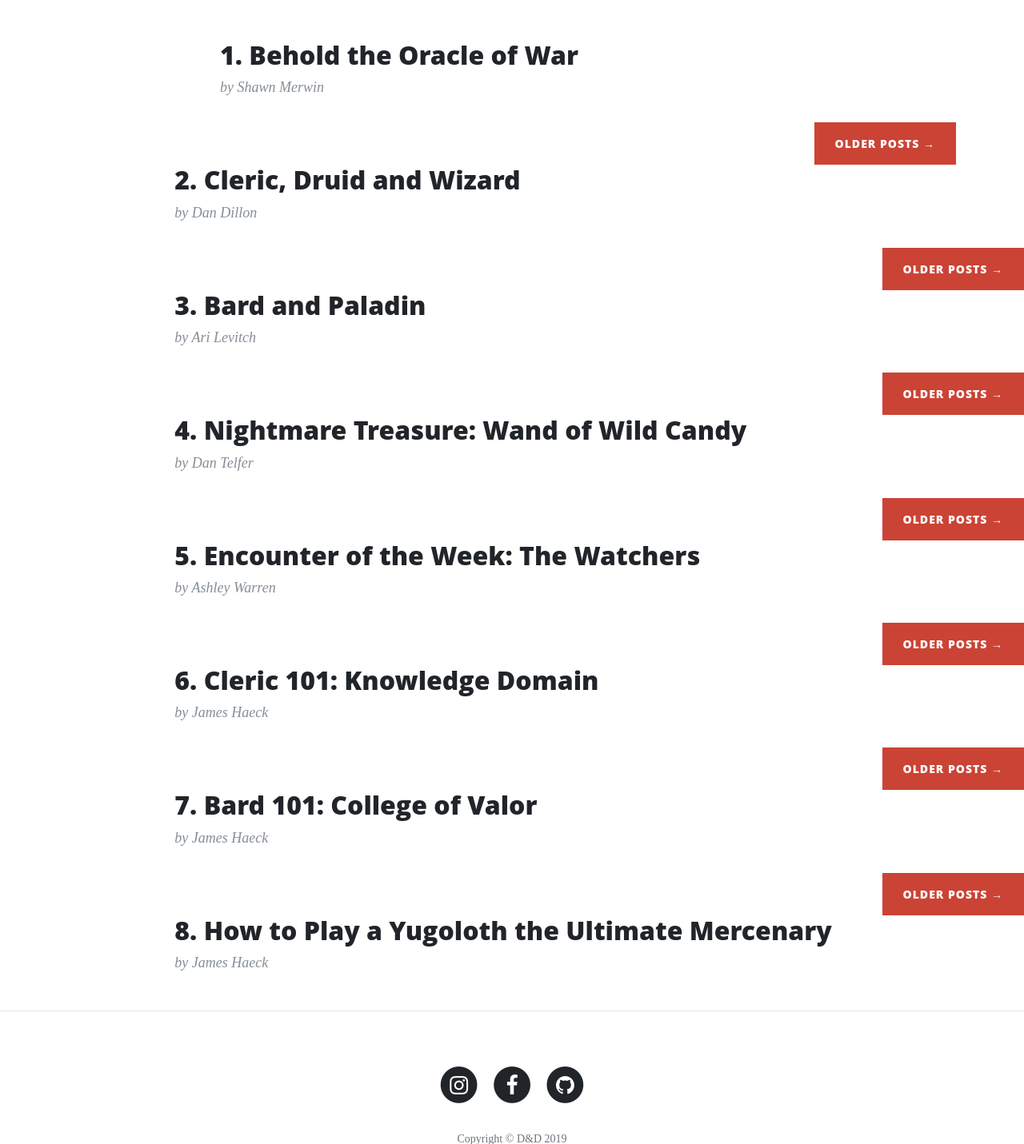
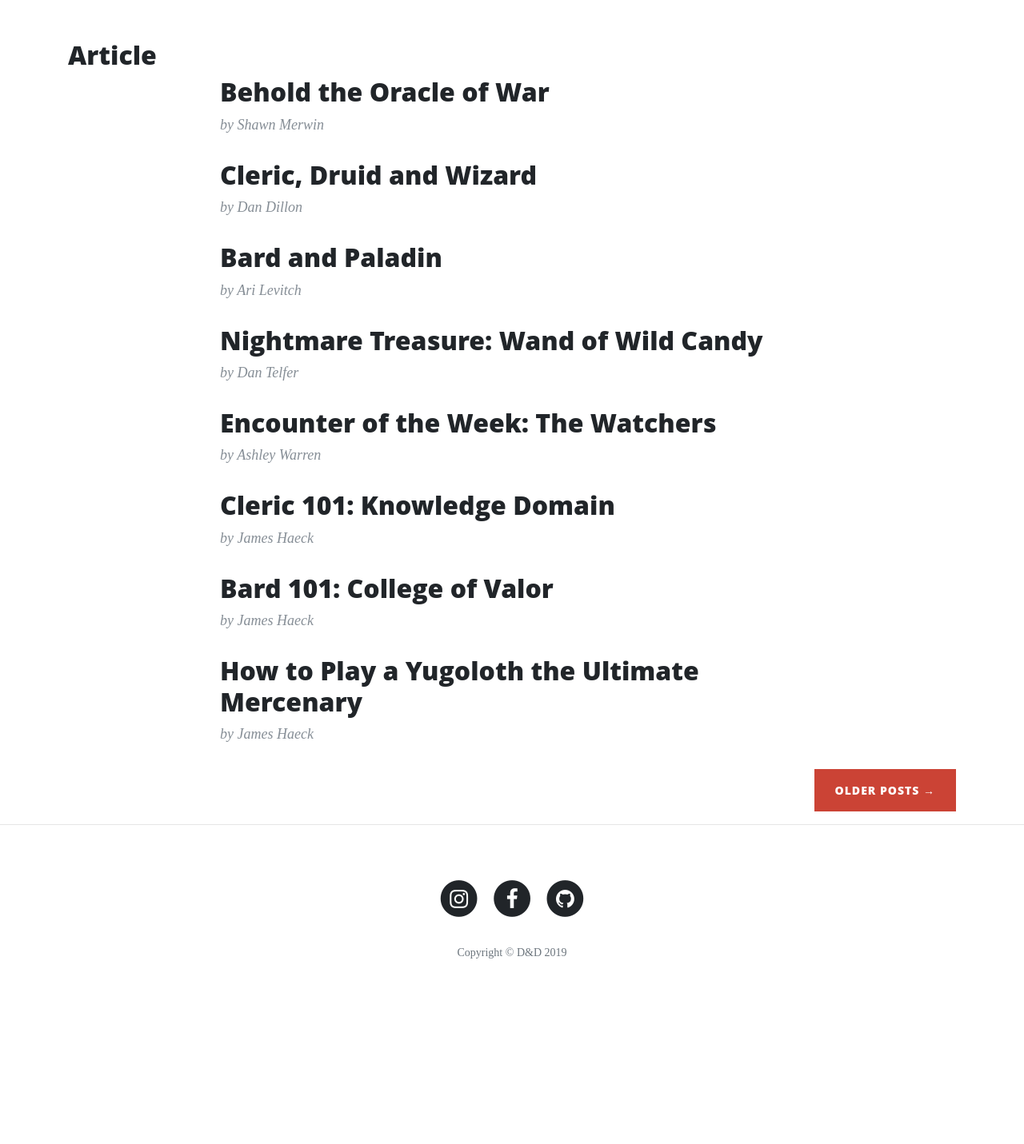
Before and after one commit to luziandrade/dandd_milestonepro, a Flask app: page /articles in a window 1280 px wide. Shown: the part 400-1831 px from the top of the page at 80% size. After the commit the page ends 1599 px from the top, so only its background shows below. Run offline with Flask 2, Linux system fonts and the light colour scheme; some libraries are stand-ins or nearby versions.

Commit message:
article index

```diff
--- a/app.py
+++ b/app.py
@@ -15,7 +15,7 @@
     data = []
     with open("data/articles.json", "r") as json_data:
         data = json.load(json_data)
-    return render_template("articles.html", articles=data)
+    return render_template("articles.html", page_title="Article", articles=data)
 
 
 """@app.route('/articles/<article_name>')
--- a/templates/articles.html
+++ b/templates/articles.html
@@ -1,4 +1,5 @@
 {% extends 'base.html' %} {% block content %}
+    <h2>{{ page_title }}</h2>
 
 
 {% for article in articles %} {% if loop.index % 2 != 0 %}
@@ -6,7 +7,7 @@
 <div class="row">
     <div class="col-lg-8 col-md-10 mx-auto">
         <div class="post-preview">
-        <h2> <a href="/articles/{{ article.url }}">{{ loop.index }}. {{ article.title }}</a></h2>
+        <h2> <a href="/articles/{{ article.url }}. {{ loop.index }}">{{ article.title }}</a></h2>
             <p class="post-meta">{{ article.author }} </p>
         </div>
     </div>
@@ -16,7 +17,7 @@
     <div class="row">
     <div class="col-lg-8 col-md-10 mx-auto">
         <div class="post-preview">
-        <h2> <a href="/articles/{{ article.url }}">{{ loop.index }}. {{ article.title }}</a></h2>
+        <h2> <a href="/articles/{{ article.url }}. {{ loop.index }}">{{ article.title }}</a></h2>
             <p class="post-meta">{{ article.author }} </p>
          </div>
     </div>
@@ -24,10 +25,11 @@
     </div>
 {% endif %} {% if loop.index != 8 %}
 
+
+{% endif %} {% endfor %}
+
     <div class="clearfix">
             <a class="btn btn-primary float-right" href="#">Older Posts &rarr;</a>
         </div>
     </div>
-
-{% endif %} {% endfor %}
 {% endblock %}
```
